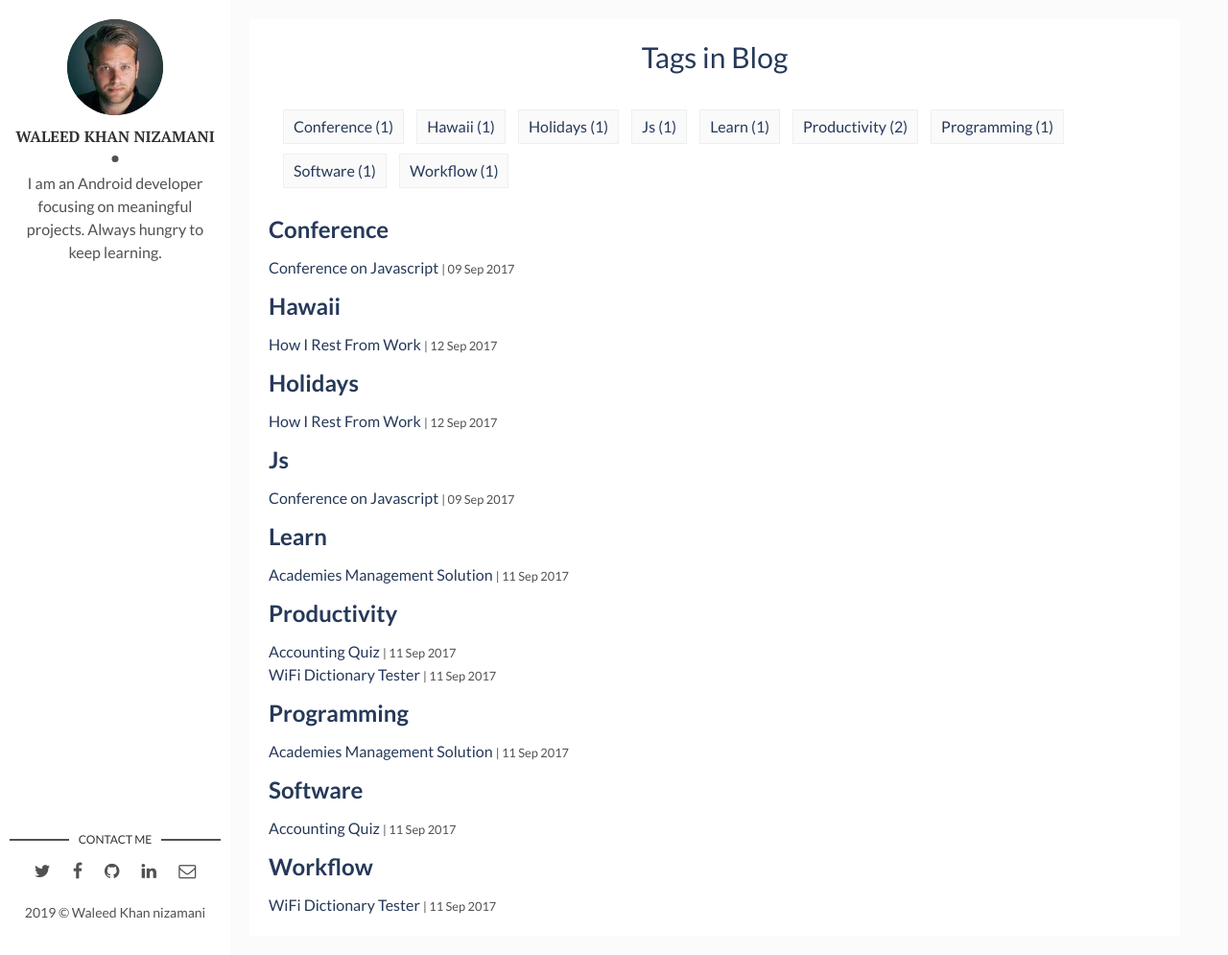
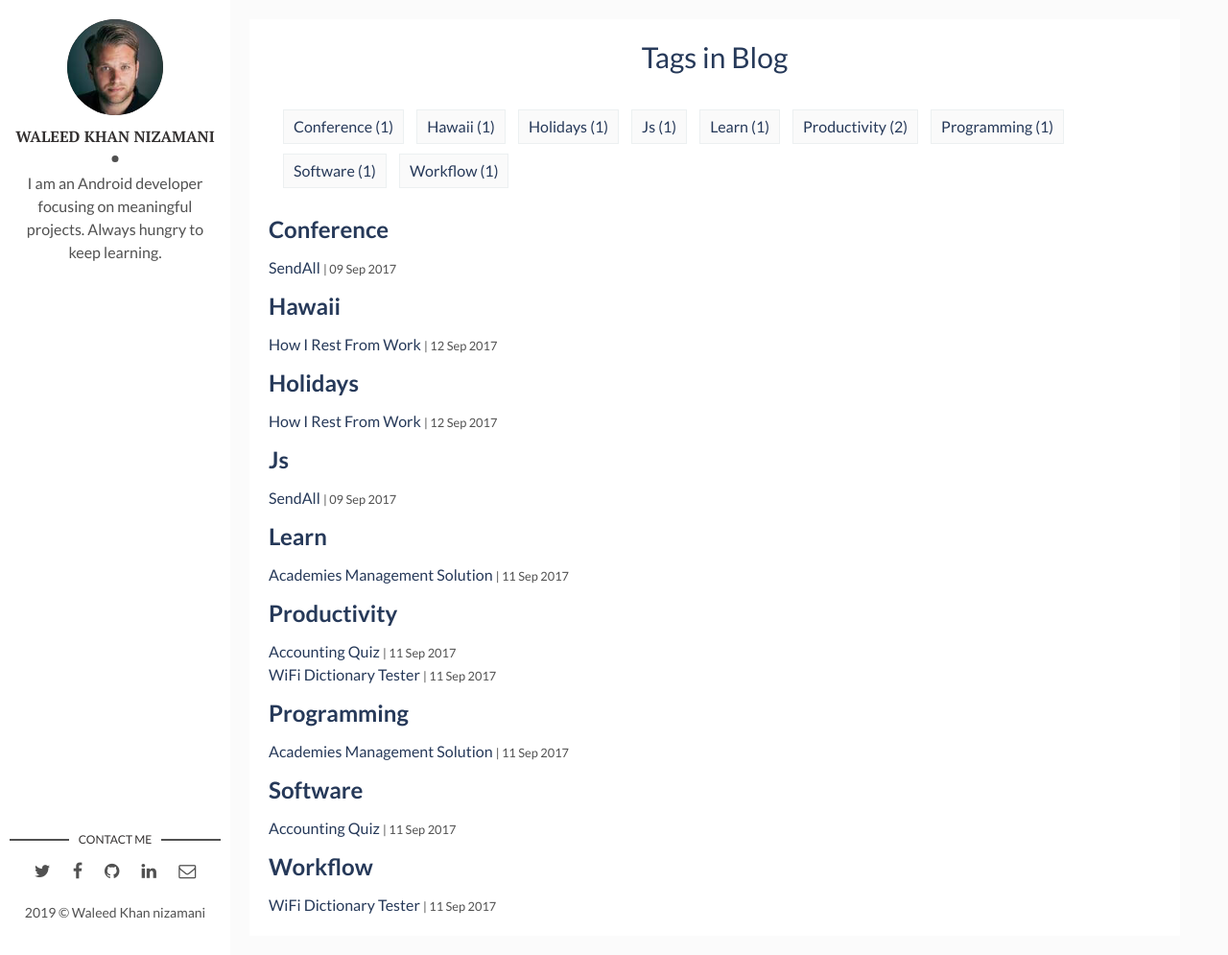
Before and after one commit to K-Rafiki/K-Rafiki, a Jekyll site: the page built from tags.html, in a window 1280 px wide and 995 px high. Shown: the whole window at 96% size. Built offline with Jekyll 4.4.1, drawn with Linux system fonts in a browser that asks for light colours.

Commit message:
Update 2017-09-10-conference-on-javascript.markdown

```diff
--- a/_posts/2017-09-10-conference-on-javascript.markdown
+++ b/_posts/2017-09-10-conference-on-javascript.markdown
@@ -1,9 +1,9 @@
 ---
 layout: post
-title: Conference on Javascript
+title: SendAll
 date: 2017-09-10 00:00:00 +0300
 description: You’ll find this post in your `_posts` directory. Go ahead and edit it and re-build the site to see your changes. # Add post description (optional)
-img: js-1.png # Add image post (optional)
+img: sendall.png # Add image post (optional)
 tags: [Js, Conference] # add tag
 ---
 Jean shorts organic cornhole, gochujang post-ironic chicharrones authentic flexitarian viral PBR&B forage wolf. Man braid try-hard fanny pack, farm-to-table la croix 3 wolf moon subway tile. Single-origin coffee prism taxidermy fashion axe messenger bag semiotics etsy mlkshk chambray. Marfa lumbersexual meditation celiac. Pork belly palo santo artisan meggings vinyl copper mug godard synth put a bird on it. Cloud bread pop-up quinoa, raw denim meditation 8-bit slow-carb. Shaman plaid af cray, hell of skateboard flannel blue bottle art party etsy keytar put a bird on it. Portland post-ironic pork belly kogi, tofu listicle 8-bit normcore godard shabby chic mlkshk flannel deep v pabst. Pork belly kinfolk fingerstache lo-fi raclette. Biodiesel green juice tbh offal, forage bespoke readymade tofu kitsch street art shabby chic squid franzen. Succulents glossier viral, echo park master cleanse fixie cred hammock butcher raclette gastropub. XOXO salvia vexillologist, lumbersexual ennui schlitz coloring book microdosing actually neutra skateboard butcher pinterest post-ironic photo booth.
```
